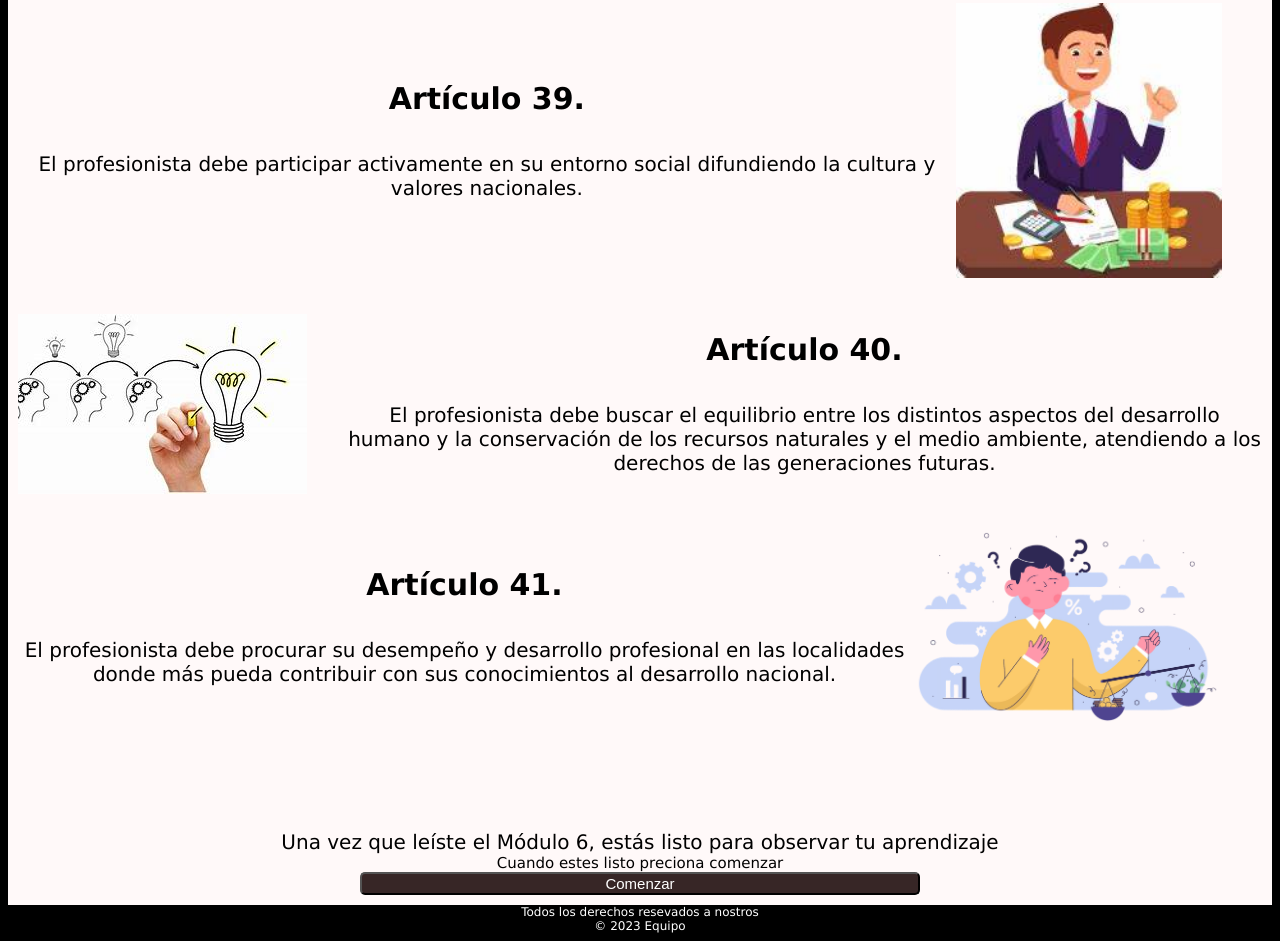
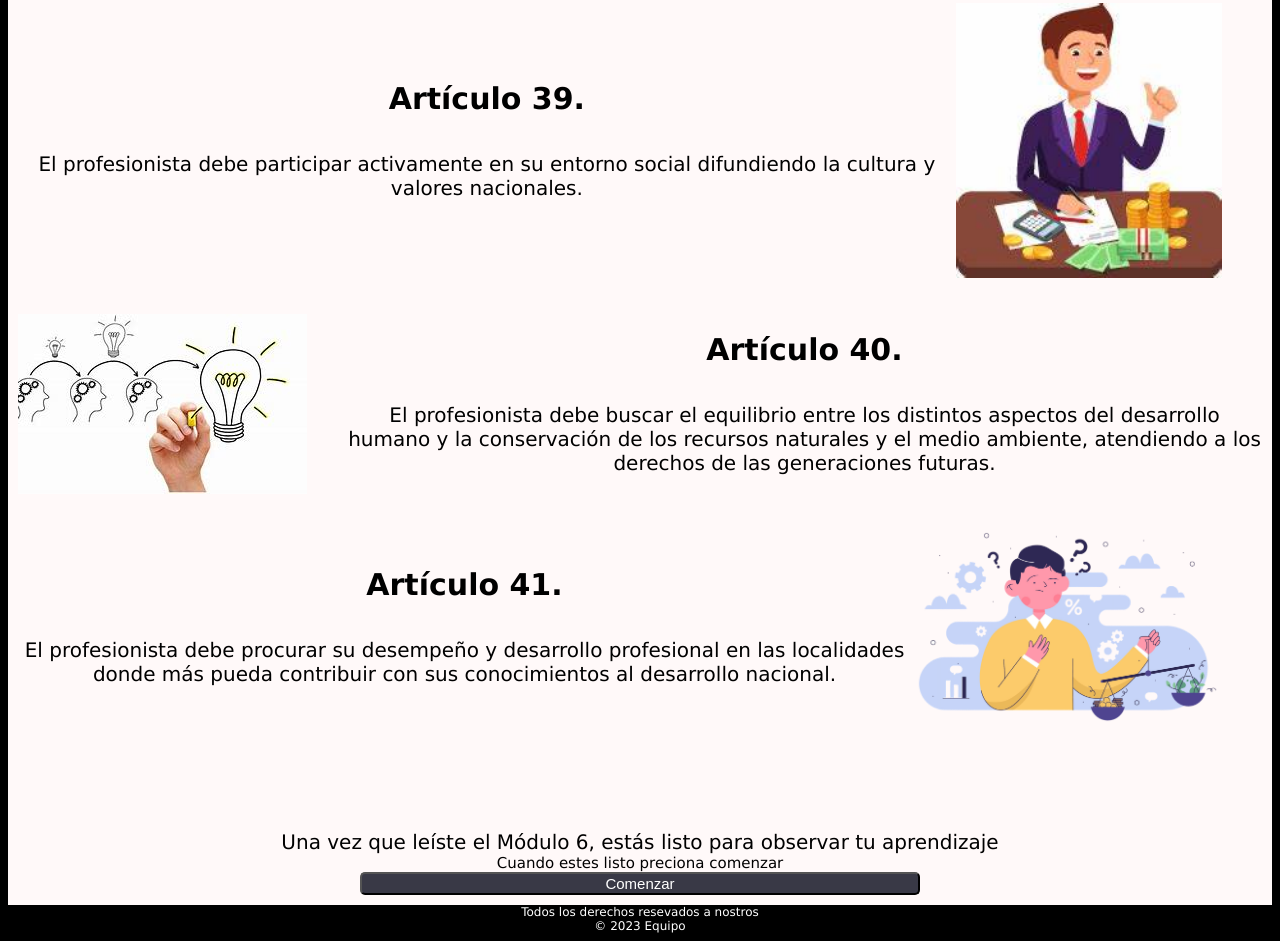
Before and after one commit to JesusPichardo15/universidad, a plain HTML site: page capitulo sexto/Capitulo Sexto.html in a window 1280 px wide. Shown: the part 2479-3420 px from the top of the page. Drawn offline with Linux system fonts and the light colour scheme.

Commit message:
Update styles.css

```diff
--- a/capitulo sexto/styles.css
+++ b/capitulo sexto/styles.css
@@ -209,6 +209,6 @@ img {
     width: 45%;
     border-radius: 5px;
     color: #fff;
-    background: rgb(55, 38, 38)000;
+    background: rgb(57, 57, 70)000;
     font-size: 15px;
 }
```
